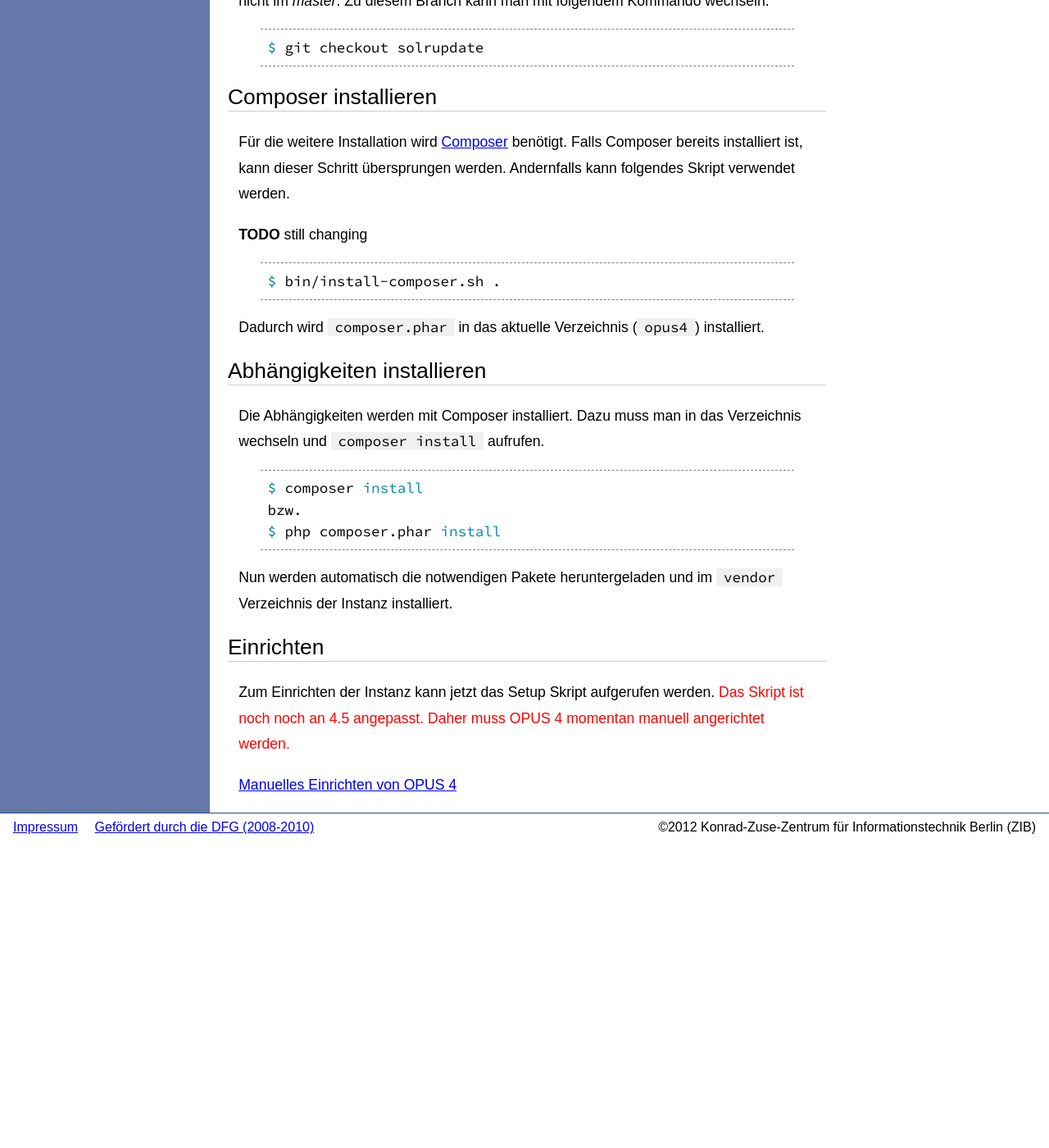
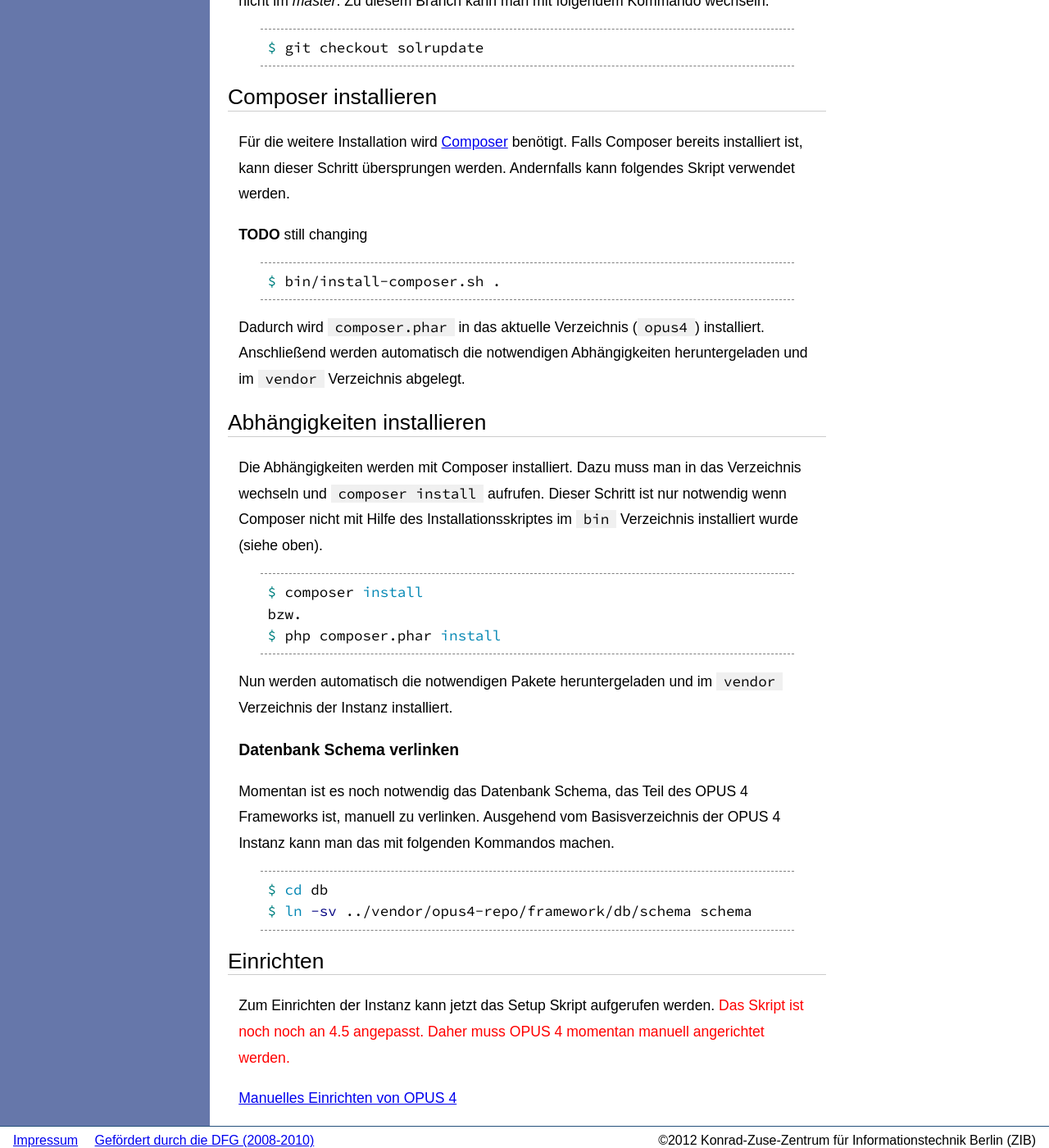
Before and after one commit to OPUS4/opus4.github.io, a Jekyll site: the page built from installation/installation.md, in a window 1280 px wide and 1400 px high, scrolled down 754 px. Shown: the whole window at 82% size. Built offline with Jekyll 4.4.1, drawn with Linux system fonts in a browser that asks for light colours; before the commit the page ends 1772 px from its top, so only the background shows below that.

Commit message:
opus4.github.io-30 Manueller Umstieg von OPUS 4.4.5 auf 4.5 (mit Git) - Entwurf der Anleitung

````diff
--- a/installation/installation.md
+++ b/installation/installation.md
@@ -43,12 +43,14 @@
 $ bin/install-composer.sh .
 {% endhighlight %}
 
-Dadurch wird `composer.phar` in das aktuelle Verzeichnis (`opus4`) installiert.
+Dadurch wird `composer.phar` in das aktuelle Verzeichnis (`opus4`) installiert. Anschließend werden automatisch die
+notwendigen Abhängigkeiten heruntergeladen und im ```vendor``` Verzeichnis abgelegt.
 
 ## Abhängigkeiten installieren
 
 Die Abhängigkeiten werden mit Composer installiert. Dazu muss man in das Verzeichnis wechseln und `composer install`
-aufrufen.
+aufrufen. Dieser Schritt ist nur notwendig wenn Composer nicht mit Hilfe des Installationsskriptes im ```bin```
+Verzeichnis installiert wurde (siehe oben).
 
 {% highlight bash %}
 $ composer install
@@ -58,6 +60,16 @@
 
 Nun werden automatisch die notwendigen Pakete heruntergeladen und im `vendor` Verzeichnis der Instanz installiert.
 
+### Datenbank Schema verlinken
+
+Momentan ist es noch notwendig das Datenbank Schema, das Teil des OPUS 4 Frameworks ist, manuell zu verlinken.
+Ausgehend vom Basisverzeichnis der OPUS 4 Instanz kann man das mit folgenden Kommandos machen.
+
+{% highlight bash %}
+$ cd db
+$ ln -sv ../vendor/opus4-repo/framework/db/schema schema
+{% endhighlight %}
+
 ## Einrichten
 
 Zum Einrichten der Instanz kann jetzt das Setup Skript aufgerufen werden. <span style="color: red">Das Skript ist noch
````
Also changed, not shown: update/umstieg445to45git.md (added, +109 -0 lines).
